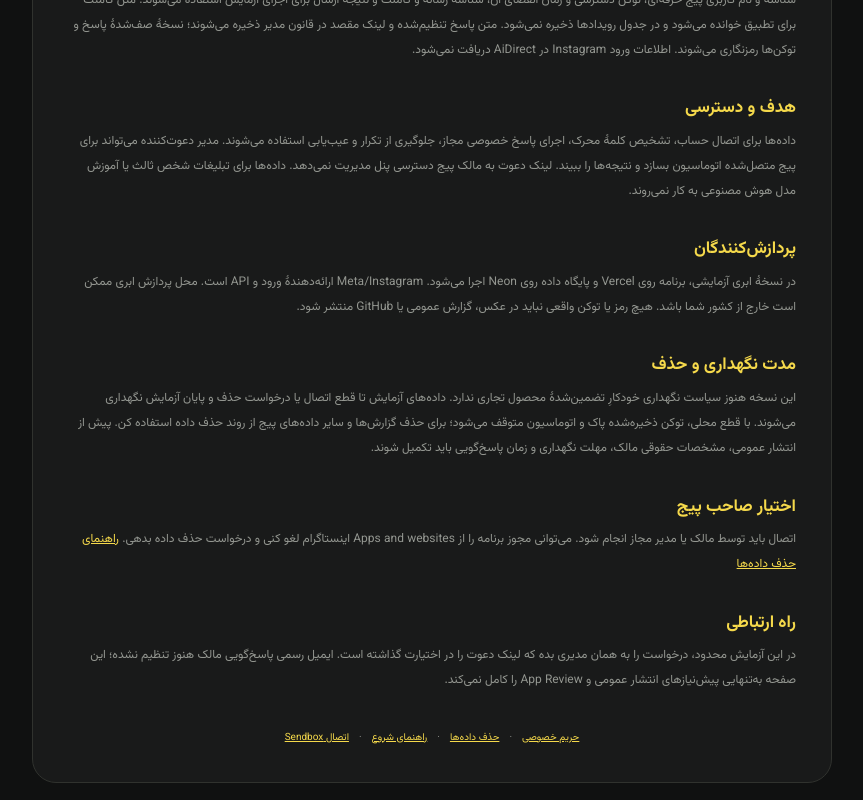
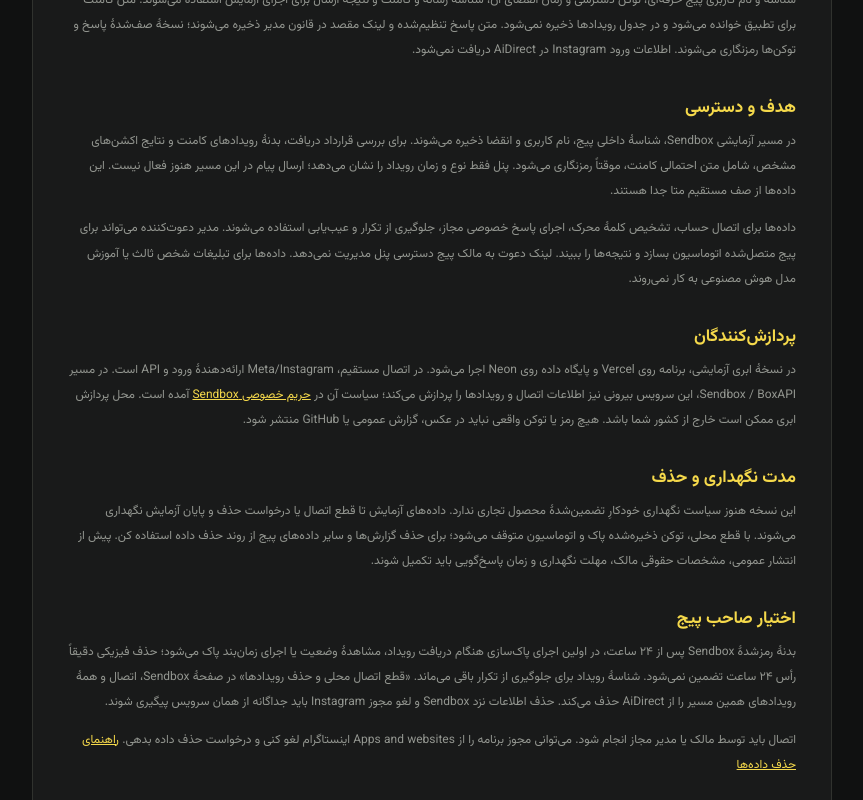
Before and after one commit to adib-rahamani-dev/AiDirect, a Next.js app: page /privacy in a window 1280 px wide. Shown: the part 380-1180 px from the top of the page, without its empty margins (208-1071 px from the left). Built offline with nearby package versions, Linux system fonts and the light colour scheme.

Commit message:
Document Sendbox data processing and deletion in test privacy pages

```diff
--- a/src/app/privacy/page.tsx
+++ b/src/app/privacy/page.tsx
@@ -8,7 +8,7 @@
         <a href="/">برگشت ←</a>
       </header>
       <main className="document-page">
-        <span className="eyebrow">به‌روزرسانی: ۱۷ اکتبر ۲۰۲۶</span>
+        <span className="eyebrow">به‌روزرسانی: ۱۸ اکتبر ۲۰۲۶</span>
         <h1>حریم خصوصی در آزمایش AiDirect</h1>
         <p>
           AiDirect در این مرحله ابزار آزمایش محدود برای اتصال رسمی یک پیج Instagram و پاسخ خصوصی به
@@ -24,6 +24,12 @@
         </p>
         <h2>هدف و دسترسی</h2>
         <p>
+          در مسیر آزمایشی Sendbox، شناسهٔ داخلی پیج، نام کاربری و انقضا ذخیره می‌شوند. برای بررسی
+          قرارداد دریافت، بدنهٔ رویدادهای کامنت و نتایج اکشن‌های مشخص، شامل متن احتمالی کامنت،
+          موقتاً رمزنگاری می‌شود. پنل فقط نوع و زمان رویداد را نشان می‌دهد؛ ارسال پیام در این مسیر
+          هنوز فعال نیست. این داده‌ها از صف مستقیم متا جدا هستند.
+        </p>
+        <p>
           داده‌ها برای اتصال حساب، تشخیص کلمهٔ محرک، اجرای پاسخ خصوصی مجاز، جلوگیری از تکرار و
           عیب‌یابی استفاده می‌شوند. مدیر دعوت‌کننده می‌تواند برای پیج متصل‌شده اتوماسیون بسازد و
           نتیجه‌ها را ببیند. لینک دعوت به مالک پیج دسترسی پنل مدیریت نمی‌دهد. داده‌ها برای تبلیغات
@@ -31,9 +37,12 @@
         </p>
         <h2>پردازش‌کنندگان</h2>
         <p>
-          در نسخهٔ ابری آزمایشی، برنامه روی Vercel و پایگاه داده روی Neon اجرا می‌شود.
-          Meta/Instagram ارائه‌دهندهٔ ورود و API است. محل پردازش ابری ممکن است خارج از کشور شما
-          باشد. هیچ رمز یا توکن واقعی نباید در عکس، گزارش عمومی یا GitHub منتشر شود.
+          در نسخهٔ ابری آزمایشی، برنامه روی Vercel و پایگاه داده روی Neon اجرا می‌شود. در اتصال
+          مستقیم، Meta/Instagram ارائه‌دهندهٔ ورود و API است. در مسیر Sendbox / BoxAPI، این سرویس
+          بیرونی نیز اطلاعات اتصال و رویدادها را پردازش می‌کند؛ سیاست آن در{' '}
+          <a href="https://sendbox.chat/privacy-policy/">حریم خصوصی Sendbox</a> آمده است. محل پردازش
+          ابری ممکن است خارج از کشور شما باشد. هیچ رمز یا توکن واقعی نباید در عکس، گزارش عمومی یا
+          GitHub منتشر شود.
         </p>
         <h2>مدت نگهداری و حذف</h2>
         <p>
@@ -43,6 +52,13 @@
           پیش از انتشار عمومی، مشخصات حقوقی مالک، مهلت نگهداری و زمان پاسخ‌گویی باید تکمیل شوند.
         </p>
         <h2>اختیار صاحب پیج</h2>
+        <p>
+          بدنهٔ رمز‌شدهٔ Sendbox پس از ۲۴ ساعت، در اولین اجرای پاک‌سازی هنگام دریافت رویداد، مشاهدهٔ
+          وضعیت یا اجرای زمان‌بند پاک می‌شود؛ حذف فیزیکی دقیقاً رأس ۲۴ ساعت تضمین نمی‌شود. شناسهٔ
+          رویداد برای جلوگیری از تکرار باقی می‌ماند. «قطع اتصال محلی و حذف رویدادها» در صفحهٔ
+          Sendbox، اتصال و همهٔ رویدادهای همین مسیر را از AiDirect حذف می‌کند. حذف اطلاعات نزد
+          Sendbox و لغو مجوز Instagram باید جداگانه از همان سرویس پیگیری شوند.
+        </p>
         <p>
           اتصال باید توسط مالک یا مدیر مجاز انجام شود. می‌توانی مجوز برنامه را از Apps and websites
           اینستاگرام لغو کنی و درخواست حذف داده بدهی.{' '}
```
Also changed, not shown: src/app/data-deletion/page.tsx (+8 -0 lines).
